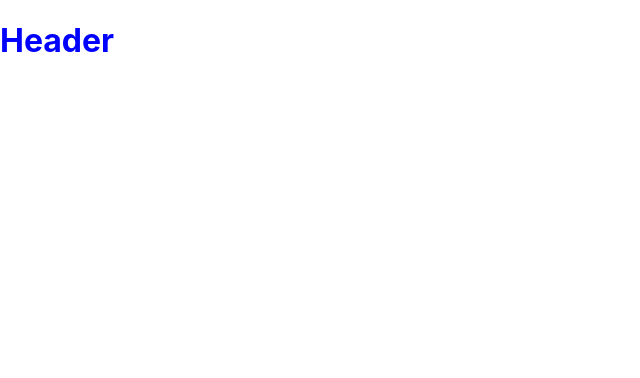
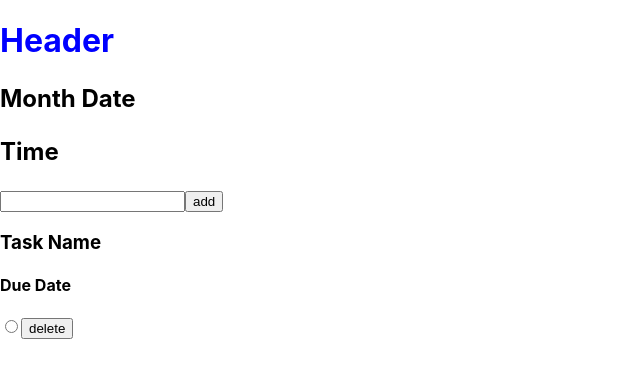
Before and after one commit to tinalr/todolist-mern-project, a React (Create React App) app in the folder client/: page / in a window 1280 px wide. Shown: the top 378 px of the page, without its empty margins (0-640 px from the left). Built offline with nearby package versions, Linux system fonts and the light colour scheme.

Commit message:
component set up

```diff
--- a/client/src/App.js
+++ b/client/src/App.js
@@ -8,7 +8,10 @@ import TaskList from './components/TaskList';
 function App() {
   return (
     <>
-      <Header/>
+      <Header />
+      <TaskDate />
+      <CreateTask />
+      <TaskList/>
     </>
   );
 }
--- a/client/src/components/CreateTask.js
+++ b/client/src/components/CreateTask.js
@@ -2,7 +2,12 @@
 
 const CreateTask = () => {
   return (
-    <>Create Task</>
+    <>
+      <div>
+        <input type='text' />
+        <button>add</button>
+      </div>
+    </>
   )
 }
 
--- a/client/src/components/TaskDate.js
+++ b/client/src/components/TaskDate.js
@@ -2,7 +2,12 @@
 
 const TaskDate = () => {
   return (
-    <>TaskDate</>
+    <>
+      <h2>
+        <p>Month Date</p>
+        <p>Time</p>
+      </h2>
+    </>
   )
 }
 
--- a/client/src/components/TaskList.js
+++ b/client/src/components/TaskList.js
@@ -2,7 +2,16 @@
 
 const TaskList = () => {
   return (
-    <>TaskList</>
+    <>
+      <div>
+        <h3>Task Name</h3>
+        <h4>Due Date</h4>
+      </div>
+      <div>
+        <input name='select' type='radio' />
+        <button>delete</button>
+      </div>
+    </>
   )
 }
 
```
